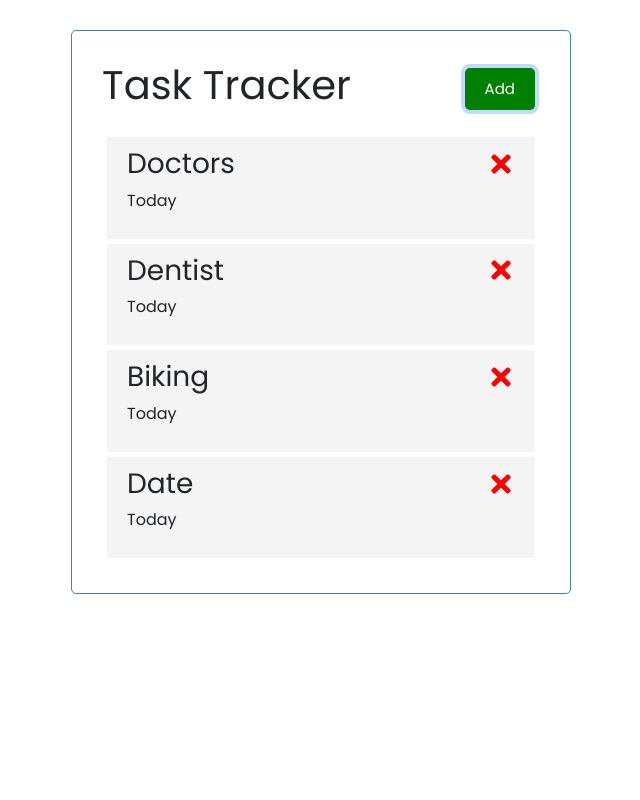
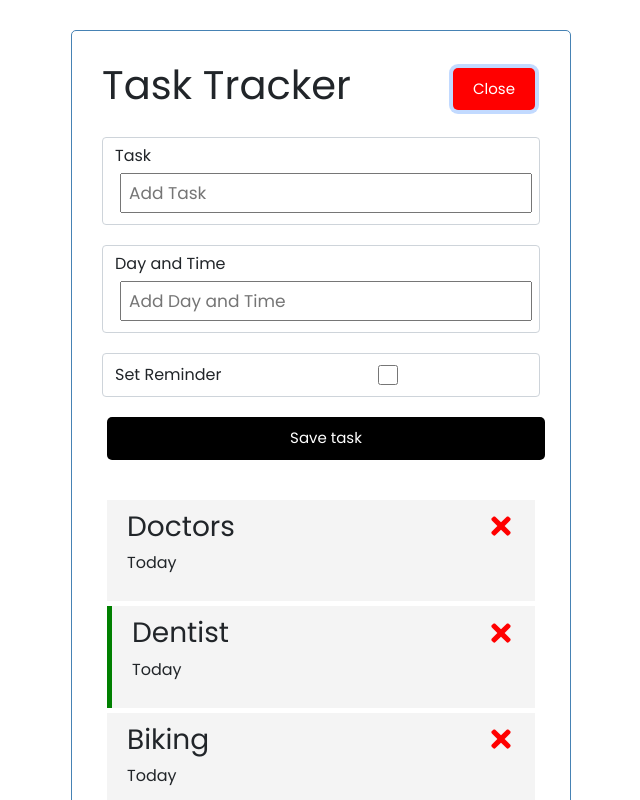
Before and after one commit to GabrieliusD/my-app, a React (Create React App) app: page / in a window 1280 px wide. Both pictures are taken after a click on the button "Add". Shown: the top 800 px of the page, without its empty margins (319-959 px from the left). Built offline with nearby package versions, Linux system fonts and the light colour scheme; data requests are answered from the project's data file.

Commit message:
Revert "Revert "compelted tutorial""
This reverts commit 4cdb373e2f9c053b521bcd150cc99fe9c6c92c63.

```diff
--- /dev/null
+++ b/db.json
@@ -0,0 +1,28 @@
+{
+  "tasks": [
+    {
+      "id": 1,
+      "text": "Doctors",
+      "day": "Today",
+      "reminder": false
+    },
+    {
+      "id": 2,
+      "text": "Dentist",
+      "day": "Today",
+      "reminder": true
+    },
+    {
+      "id": 3,
+      "text": "Biking",
+      "day": "Today",
+      "reminder": false
+    },
+    {
+      "text": "bike",
+      "day": "friday",
+      "reminder": false,
+      "id": 4
+    }
+  ]
+}
--- /dev/null
+++ b/src/components/About.js
@@ -0,0 +1,12 @@
+import React from 'react'
+import { Link } from "react-router-dom";
+const About = () => {
+    return (
+        <div>
+            <h4>Version 1.0.0</h4>
+            <Link to ="/">Back</Link>
+        </div>
+    )
+}
+
+export default About
--- /dev/null
+++ b/src/components/AddTask.js
@@ -0,0 +1,45 @@
+import React from 'react'
+
+import { useState } from "react";
+
+
+const AddTask = ({onAdd}) => {
+
+    const [text, setText] = useState("");
+    const [day, setDay] = useState("");
+    const [reminder, setReminder] = useState(false);
+
+    const onSubmit =(e) =>{
+        e.preventDefault();
+        if(!text){
+            alert("Please add task");
+            return;
+        }
+
+        onAdd({text, day, reminder});
+        setText("");
+        setDay("");
+        setReminder(false);
+    }
+
+    return (
+      <form className="add-form" onSubmit={onSubmit}>
+        <div className="form-control">
+          <label>Task</label>
+          <input type="text" placeholder="Add Task" value={text} onChange={(e) => setText(e.target.value) }></input>
+        </div>
+        <div className="form-control">
+          <label>Day and Time</label>
+          <input type="text" placeholder="Add Day and Time" value={day} onChange={(e) => setDay(e.target.value)}></input>
+        </div>
+        <div className="form-control form-control-check">
+          <label>Set Reminder</label>
+          <input type="checkbox" value={reminder} onChange={(e) => setReminder(e.currentTarget.checked)}></input>
+        </div>
+
+        <input type="submit" checked={reminder} value="Save task" className="btn btn-block"></input>
+      </form>
+    );
+}
+
+export default AddTask
--- a/src/components/App2.js
+++ b/src/components/App2.js
@@ -1,38 +1,98 @@
-import React, { Component } from 'react';
-import Header from './Header';
+import React, { Component } from "react";
+import {BrowserRouter as Router, Route} from "react-router-dom";
+import Header from "./Header";
 import Tasks from "./Tasks";
+import AddTask from "./AddTask";
+import Footer from "./Footer";
+import About from "./About";
+
 import "../index.css";
-import { useState } from "react";
+import { useState, useEffect } from "react";
 
-const App2  = () => {
-        const [tasks, setTasks] = useState([
-          {
-            id: 1,
-            text: "Doctors",
-            day: "Today",
-            reminder: true,
-          },
-          {
-            id: 2,
-            text: "Dentist",
-            day: "Today",
-            reminder: true,
-          },
-          {
-            id: 3,
-            text: "Biking",
-            day: "Today",
-            reminder: true,
-          },
-          {
-            id: 4,
-            text: "Date",
-            day: "Today",
-            reminder: false,
-          },
-        ]);
-return ( <div className="container"><Header></Header><Tasks tasks = {tasks}></Tasks></div>);
+const App2 = () => {
+  const [showAddTask, setShowAddTask] = useState(false);
 
-}
+  const [tasks, setTasks] = useState([]);
+
+  useEffect(() => {
+    const getTasks = async() => {
+      const tasksFromServer = await fetchTasks()
+      setTasks(tasksFromServer);
+    }
+    getTasks();
+  }, []);
+  const fetchTasks = async () => {
+    const res = await fetch("http://localhost:5000/tasks");
+    const data = await res.json();
+
+    return data;
+  };
+
+    const fetchTask = async (id) => {
+      const res = await fetch(`http://localhost:5000/tasks/${id}`);
+      const data = await res.json();
+
+      return data;
+    };
+
+  const deleteTask = async(id) => {
+    await fetch(`http://localhost:5000/tasks/${id}`, {method: "DELETE"});
+    setTasks(tasks.filter((task) => task.id !== id));
+  };
+
+  const toggleReminder = async (id) => {
+    const taskToToggle = await fetchTask(id);
+    const updTask = { ...taskToToggle, reminder: !taskToToggle.reminder};
+
+    const res = await fetch(`http://localhost:5000/tasks/${id}`, {method: "PUT", headers: {"Content-type": "application/json"}, body: JSON.stringify(updTask)});
+
+    const data = await res.json();
+    setTasks(
+      tasks.map((task) =>
+        task.id === id ? { ...task, reminder: data.reminder } : task
+      )
+    );
+  };
+  const addTask = async (task) => {
+    const res = await fetch("http://localhost:5000/tasks", {method: "POST", headers: {
+      "Content-type": "application/json"},
+      body: JSON.stringify(task)
+
+    });
+
+    const data = await res.json();
+
+    console.log(data);
+
+    setTasks([...tasks, data]);
+    // const id = Math.floor(Math.random() * 10000) + 1;
+    // const newTask = { id, ...task };
+    // setTasks([...tasks, newTask]);
+  };
+
+  return (
+    <Router>
+      <div className="container">
+        <Header
+          onAdd={() => setShowAddTask(!showAddTask)}
+          showAdd={showAddTask}
+        ></Header>
+
+        <Route path="/" exact render={(props) => (<>{showAddTask ? <AddTask onAdd={addTask}></AddTask> : ""}
+        {tasks.length > 0 ? (
+          <Tasks
+            tasks={tasks}
+            onDelete={deleteTask}
+            onToggle={toggleReminder}
+          ></Tasks>
+        ) : (
+          <h2>No Tasks to show</h2>
+        )}</>)} ></Route>
+        <Route path="/about" component={About}></Route>
+        <Footer></Footer>
+      </div>
+    </Router>
+  );
+};
 
 export default App2;
--- /dev/null
+++ b/src/components/Footer.js
@@ -0,0 +1,13 @@
+import React from 'react'
+import { Link } from "react-router-dom";
+
+const Footer = () => {
+    return (
+        <footer>
+            <p>Copyright &copy; 2021</p>
+            <Link to="/about">About</Link>
+        </footer>
+    )
+}
+
+export default Footer
--- a/src/components/Header.js
+++ b/src/components/Header.js
@@ -1,32 +1,31 @@
-import React from 'react'
-import PropTypes from 'prop-types';
+import React from "react";
+import PropTypes from "prop-types";
 import Button from "./Button";
-const Header = ({title}) =>{
-    const onClick = () =>
-    {
-        console.log("hi")
-    }
-    return(
-        <header className="header">
-            <h1>Task Tracker</h1>
-            <Button color="green" text ="Add" onClick = {onClick}></Button>
-        </header>
-    )
+import { useLocation } from "react-router-dom";
+const Header = ({ title, onAdd, showAdd }) => {
+    const location = useLocation();
+  return (
+    <header className="header">
+      <h1>Task Tracker</h1>
+      {location.pathname === "/" && <Button
+        color={showAdd ? "red" : "green"}
+        text={showAdd ? "Close" : "Add"}
+        onClick={onAdd}
+      ></Button>}
+    </header>
+  );
+};
+Header.defaultProps = {
+  title: "I Lolled",
+};
 
-
-}
-Header.defaultProps = {
-    title: "I Lolled"
-}
-
-Header.propTypes =
-{
-    title: PropTypes.string,
-}
+Header.propTypes = {
+  title: PropTypes.string,
+};
 
 const HeadingStyle = {
-    color: 'Red',
-    backgroundColor: "blue"
-}
+  color: "Red",
+  backgroundColor: "blue",
+};
 
-export default Header
+export default Header;
--- a/src/components/Task.js
+++ b/src/components/Task.js
@@ -1,9 +1,9 @@
 import React from 'react'
 import {FaTimes} from "react-icons/fa"
-const Task = ({task}) => {
+const Task = ({task, onDelete, onToggle}) => {
     return (
-        <div className="task">
-            <h3>{task.text} <FaTimes style={{color: "red", cursor: 'pointer'}}></FaTimes></h3>
+        <div className={`task ${task.reminder ? "reminder" : "" }`} onDoubleClick ={() => onToggle(task.id)}>
+            <h3>{task.text} <FaTimes style={{color: "red", cursor: 'pointer'}} onClick={()=>onDelete(task.id)}></FaTimes></h3>
             <p>{task.day}</p>
         </div>
     )
--- a/src/components/Tasks.js
+++ b/src/components/Tasks.js
@@ -1,11 +1,11 @@
 import React from 'react'
 import Task from './Task'
 
-const Tasks = ({tasks}) => {
+const Tasks = ({tasks, onDelete, onToggle}) => {
 
     return (
         <div>
-            {tasks.map( (task)=>(<Task key ={task.id} task={task} />))}
+            {tasks.map( (task)=>(<Task key ={task.id} task={task} onDelete = {onDelete} onToggle = {onToggle} />))}
         </div>
     )
 }
```
Also changed, not shown: package.json (+8 -1 lines), 1 other file (tests, documents, lock files or other folders).
